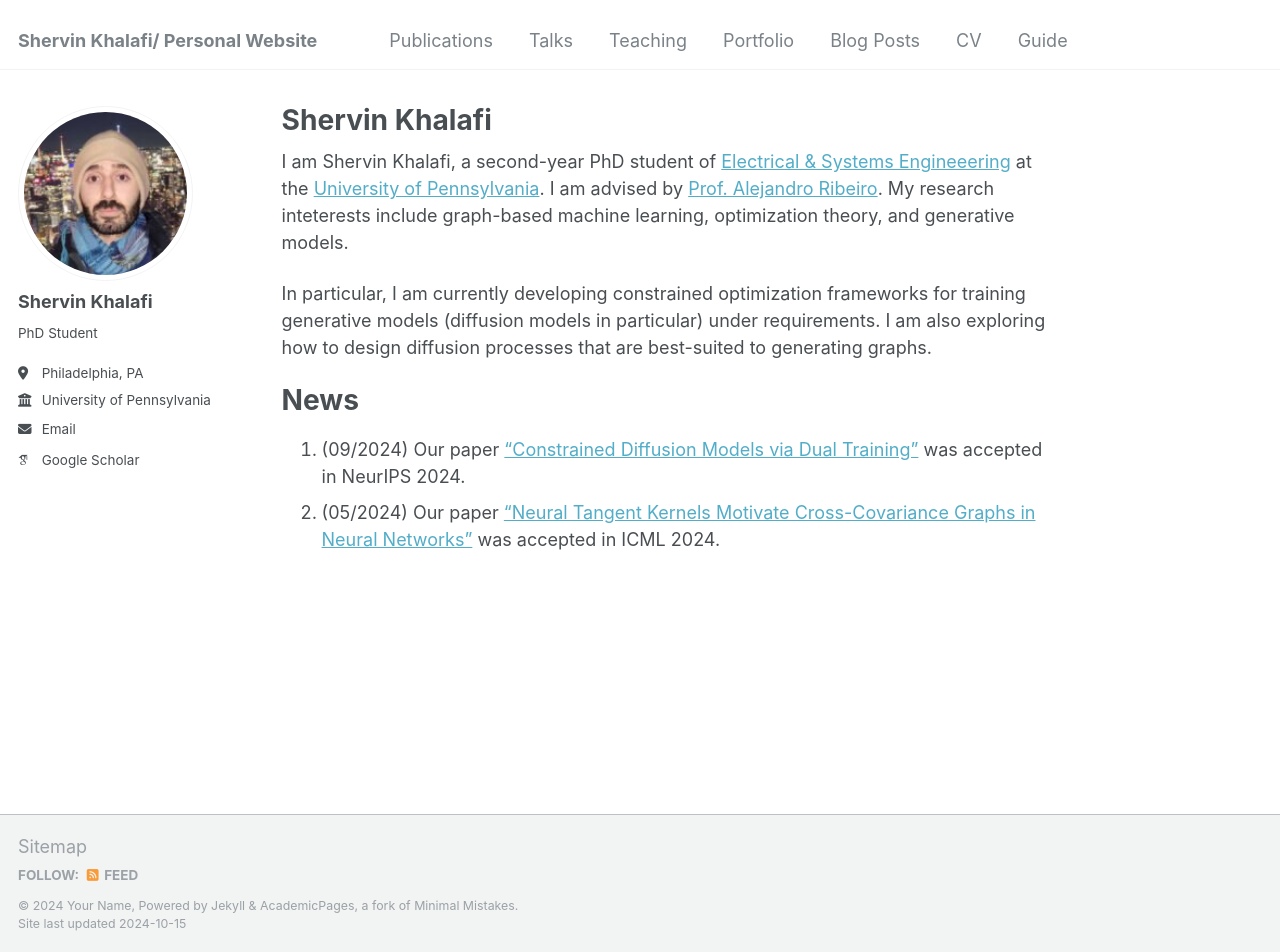
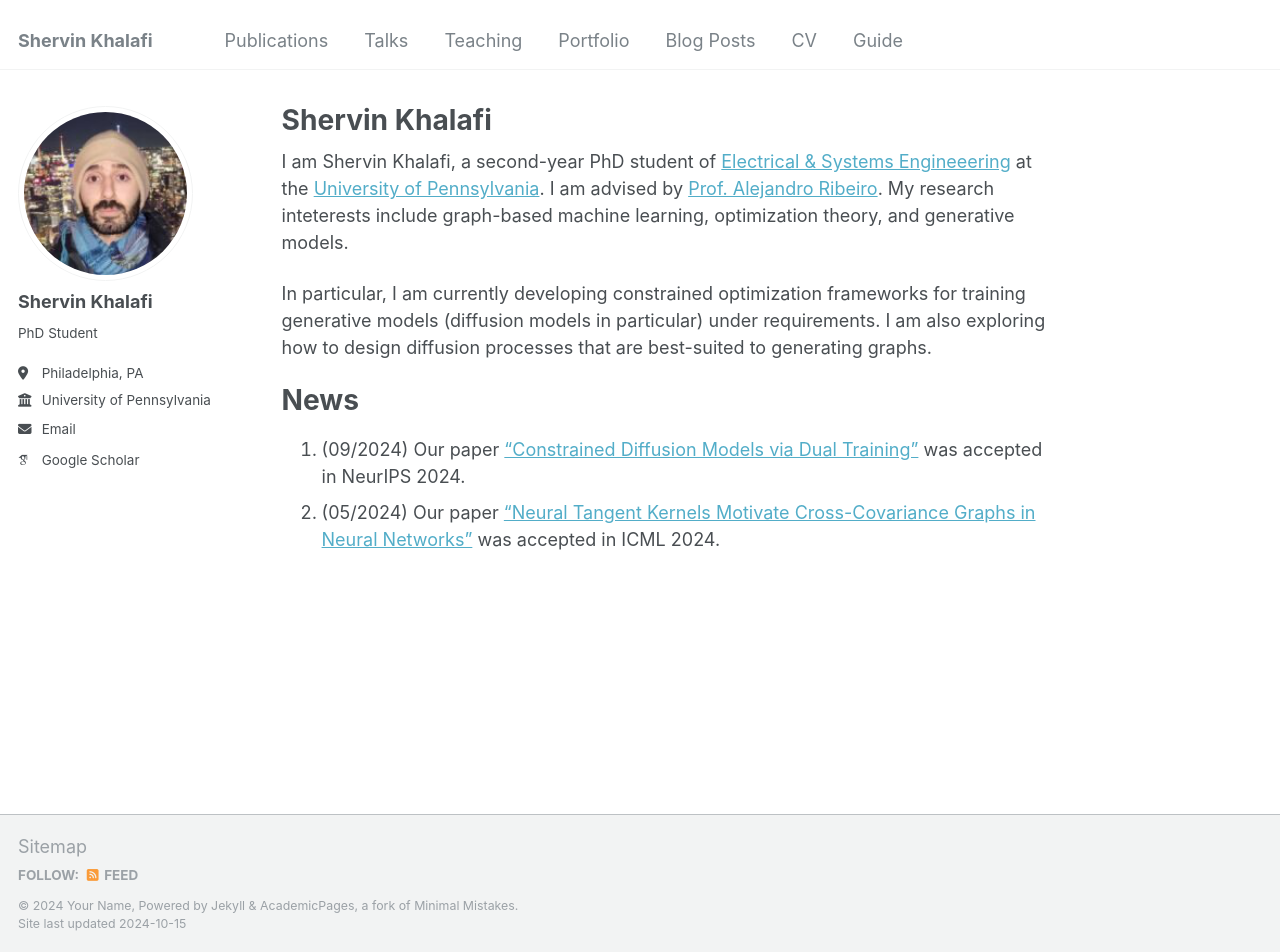
Before and after one commit to shervinkhal/shervinkhalafi.github.io, a Jekyll site: the page built from _pages/about.md, in a window 1280 px wide and 952 px high. Built offline with Jekyll 4.4.1, drawn with Linux system fonts in a browser that asks for light colours; some web fonts are replaced.

Commit message:
Update _config.yml

```diff
--- a/_config.yml
+++ b/_config.yml
@@ -8,7 +8,7 @@
 
 # Basic Site Settings
 locale                   : "en-US"
-title                    : "Shervin Khalafi/ Personal Website"
+title                    : "Shervin Khalafi"
 title_separator          : "-"
 name                     : &name "Your Name"
 description              : &description "personal description"
```
